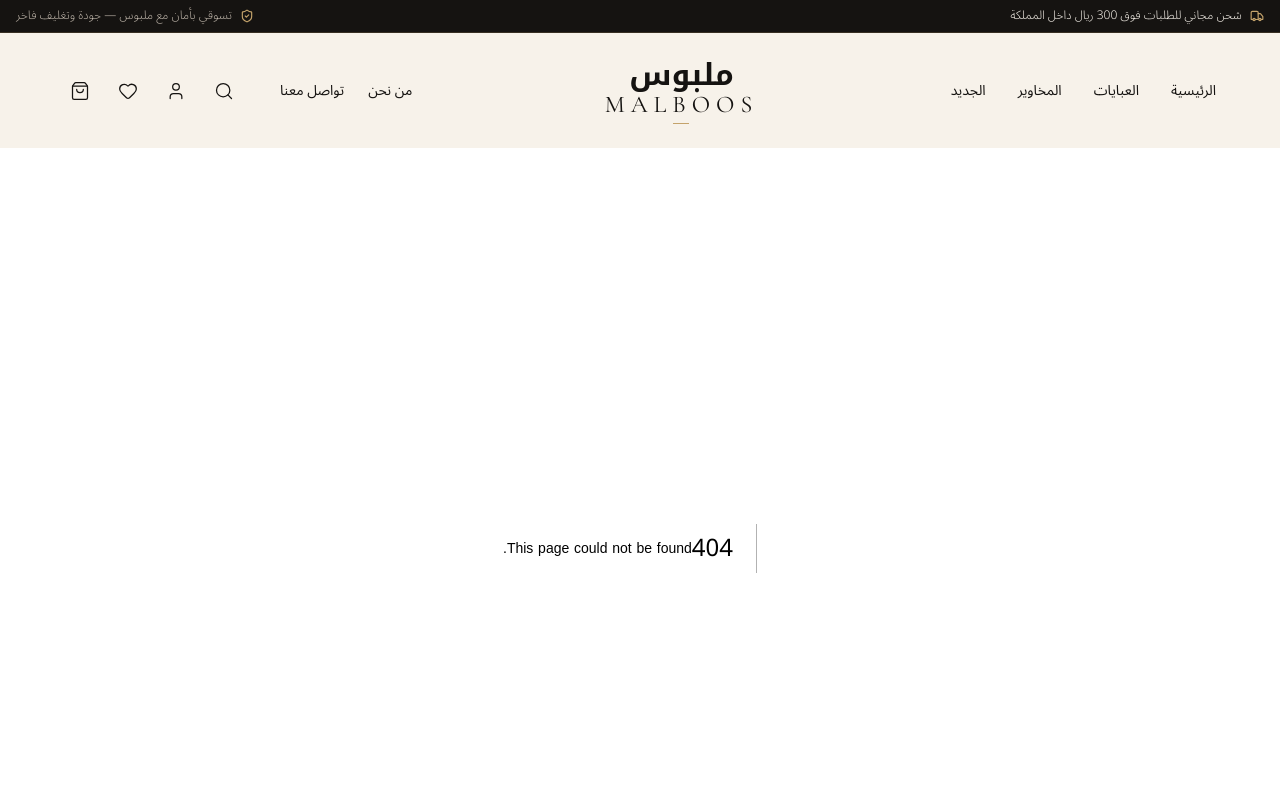
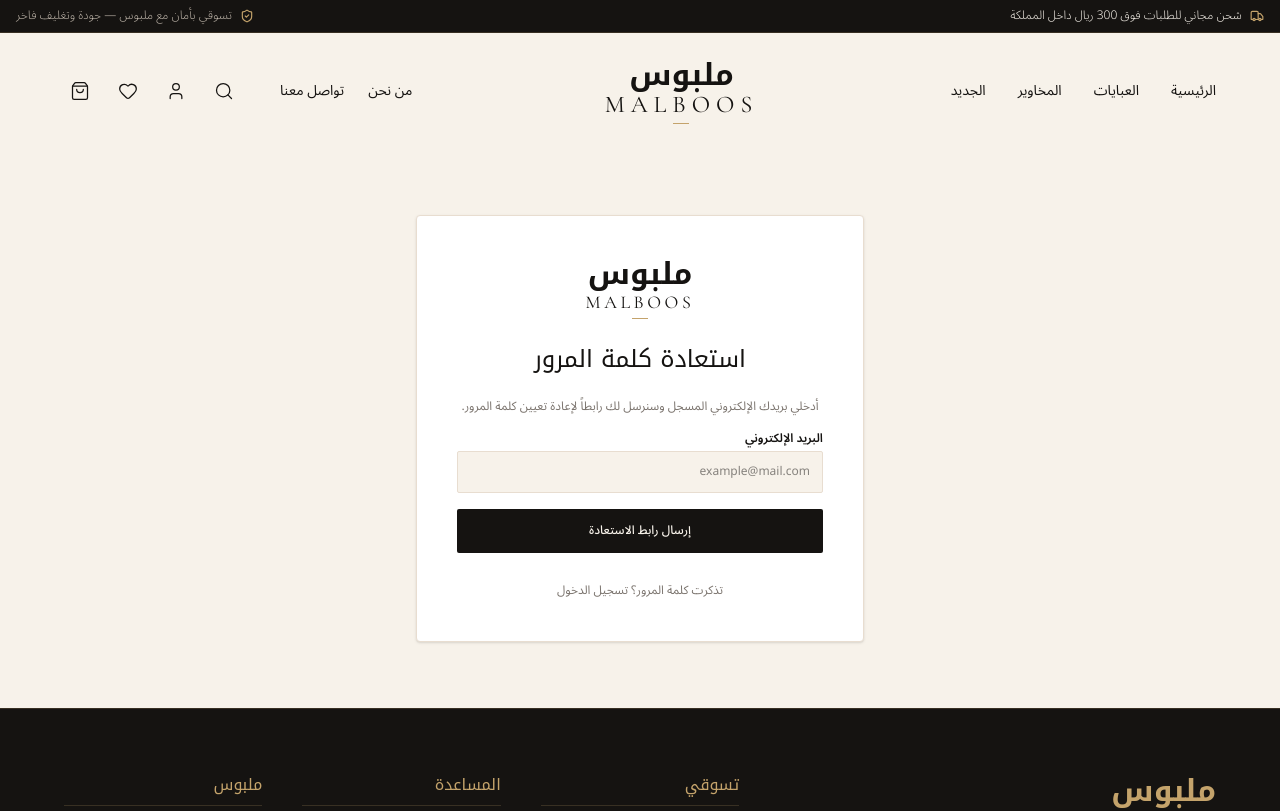
Before and after one commit to SajaJawad/malboos-abaya, a Next.js app: page /forgot-password in a window 1280 px wide. Before the commit this address had no page. Shown: the top 811 px of the page. Built offline with nearby package versions, Linux system fonts and the light colour scheme.

Commit message:
feat: add forgot-password page

```diff
--- /dev/null
+++ b/app/forgot-password/page.tsx
@@ -0,0 +1,77 @@
+'use client';
+
+import React, { useState } from 'react';
+import Link from 'next/link';
+import { Logo } from '@/components/ui/Logo';
+import { ArrowLeft, CheckCircle2 } from 'lucide-react';
+
+export default function ForgotPasswordPage() {
+  const [submitted, setSubmitted] = useState(false);
+  const [email, setEmail] = useState('');
+
+  const handleSubmit = (e: React.FormEvent) => {
+    e.preventDefault();
+    if (email) {
+      setSubmitted(true);
+    }
+  };
+
+  return (
+    <div className="min-h-[70vh] flex items-center justify-center py-12 px-4 bg-[#F7F2EA]">
+      <div className="max-w-md w-full bg-white p-8 md:p-10 rounded-[4px] border border-[#E8DDD0] shadow-sm text-center space-y-6">
+        <Logo size="sm" />
+        <h1 className="text-2xl font-normal text-[#151311]">استعادة كلمة المرور</h1>
+
+        {submitted ? (
+          <div className="space-y-4">
+            <CheckCircle2 className="w-12 h-12 text-[#C4A36B] mx-auto" />
+            <p className="text-sm text-[#151311]">
+              تم إرسال رابط استعادة كلمة المرور إلى البريد الإلكتروني: <strong>{email}</strong>
+            </p>
+            <p className="text-xs text-[#7B746E]">
+              يرجى مراجعة صندوق الوارد والضغط على الرابط المرفق لإعادة تعيين كلمة المرور.
+            </p>
+            <Link
+              href="/login"
+              className="inline-flex items-center gap-2 text-xs font-bold text-[#151311] hover:text-[#C4A36B] pt-4"
+            >
+              <span>العودة لصفحة تسجيل الدخول</span>
+              <ArrowLeft className="w-4 h-4" />
+            </Link>
+          </div>
+        ) : (
+          <form onSubmit={handleSubmit} className="space-y-4 text-right">
+            <p className="text-xs text-[#7B746E] text-center">
+              أدخلي بريدك الإلكتروني المسجل وسنرسل لك رابطاً لإعادة تعيين كلمة المرور.
+            </p>
+
+            <div>
+              <label className="block text-xs font-semibold text-[#151311] mb-1">البريد الإلكتروني</label>
+              <input
+                type="email"
+                required
+                value={email}
+                onChange={(e) => setEmail(e.target.value)}
+                placeholder="example@mail.com"
+                className="w-full bg-[#F7F2EA] border border-[#E8DDD0] p-3 text-xs text-[#151311] focus:outline-none focus:border-[#C4A36B] rounded-[2px]"
+              />
+            </div>
+
+            <button
+              type="submit"
+              className="w-full py-3.5 bg-[#151311] text-[#F7F2EA] text-xs font-medium hover:bg-[#C4A36B] hover:text-[#151311] transition-all rounded-[2px]"
+            >
+              إرسال رابط الاستعادة
+            </button>
+
+            <div className="text-center pt-2">
+              <Link href="/login" className="text-xs text-[#7B746E] hover:text-[#151311]">
+                تذكرت كلمة المرور؟ تسجيل الدخول
+              </Link>
+            </div>
+          </form>
+        )}
+      </div>
+    </div>
+  );
+}
```
